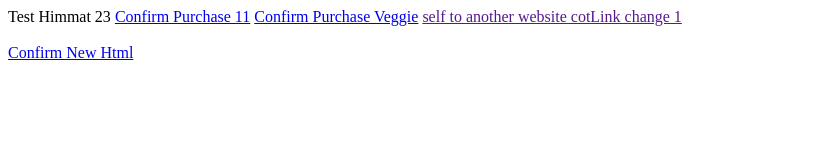
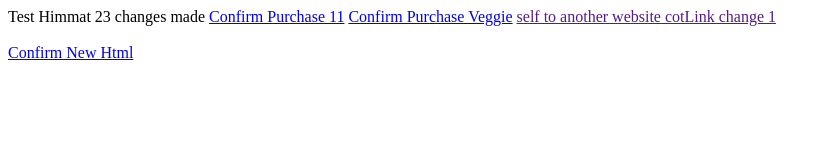
Before and after one commit to anku176/anku176.github.io, a plain HTML site: page index.html in a window 1280 px wide. Shown: the whole page, without its empty margins (0-830 px from the left). Drawn offline with Linux system fonts and the light colour scheme.

Commit message:
Update index.html

```diff
--- a/index.html
+++ b/index.html
@@ -22,7 +22,7 @@ ewt.track({name:'chapter',type:'pagetype'});
 height="0" width="0" style="display:none;visibility:hidden"></iframe></noscript>
 <!-- End Google Tag Manager (noscript) -->
     <p>
-     Test Himmat 23
+     Test Himmat 23 changes made
       <a href="flight.html" target="_self" onclick="return ewt.cot({action:'Flight',detail:'Product',amount:'1.00'});">Confirm Purchase 11</a>
 
         <a href="TestGSD.html" >Confirm Purchase Veggie</a>
```
